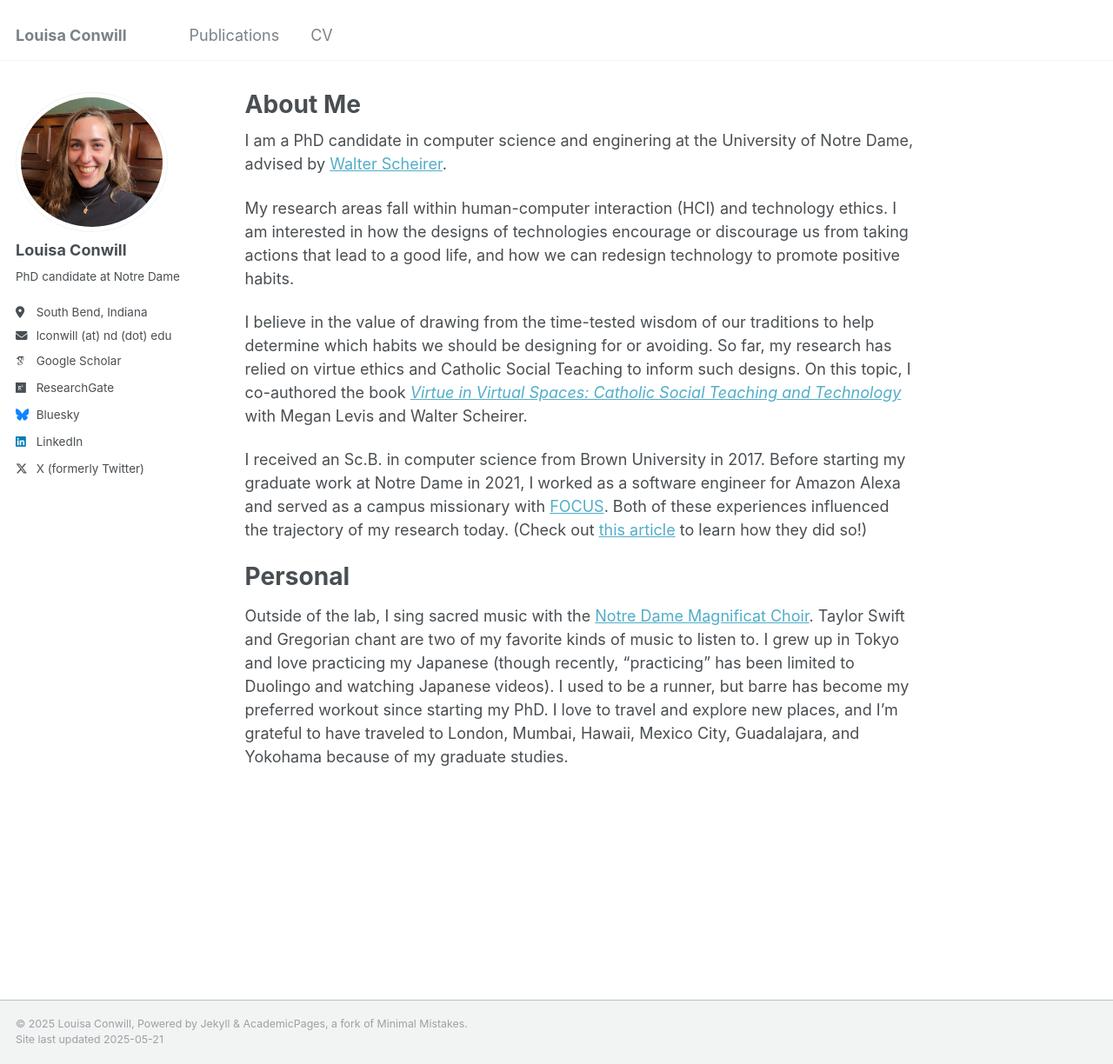
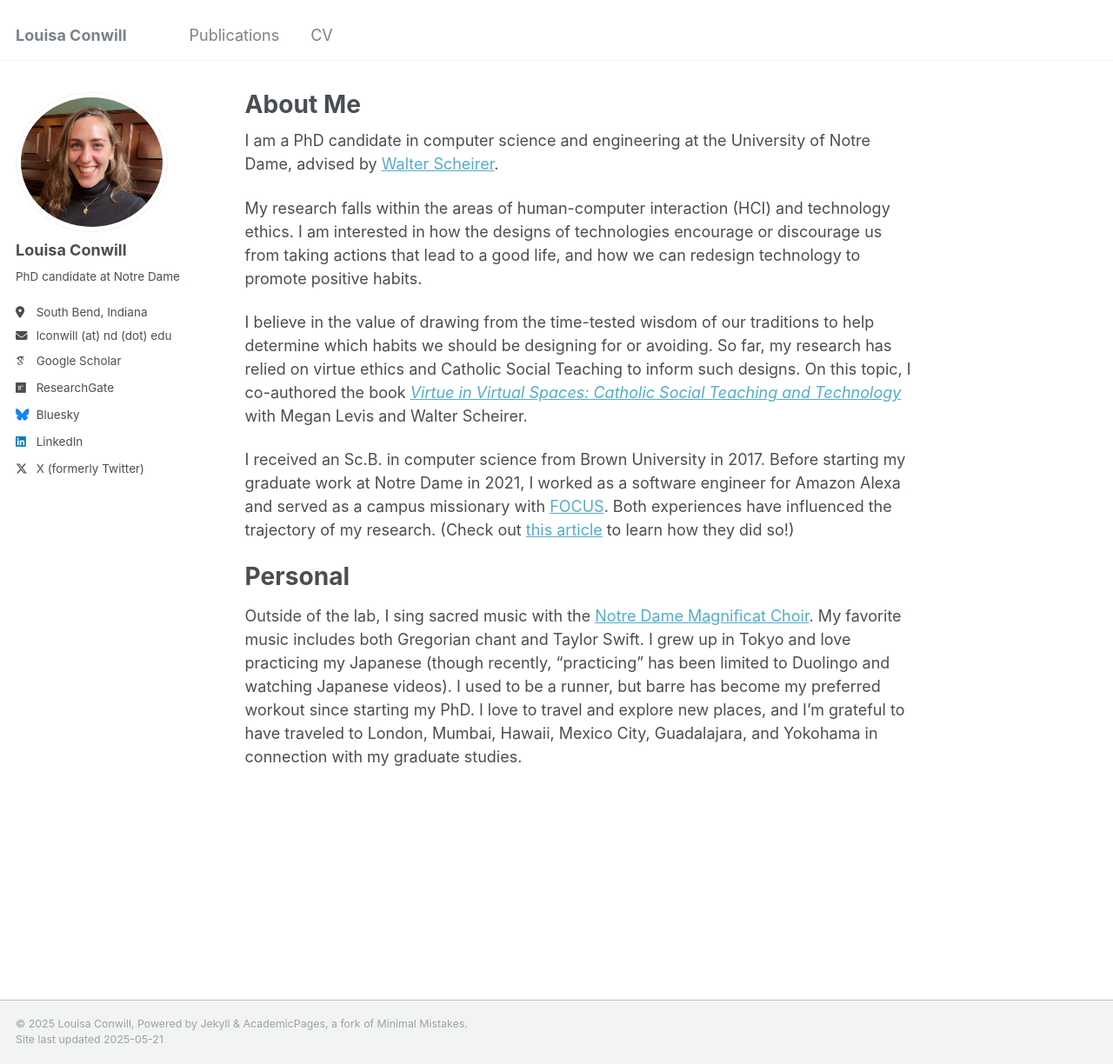
Before and after one commit to louisaconwill/louisaconwill.github.io, a Jekyll site: the page built from _pages/about.md, in a window 1280 px wide and 1224 px high. Shown: the whole window at 87% size. Built offline with Jekyll 4.4.1, drawn with Linux system fonts in a browser that asks for light colours; some web fonts are replaced.

Commit message:
Fix typo and grammatical errors on about me page

```diff
--- a/_pages/about.md
+++ b/_pages/about.md
@@ -7,15 +7,15 @@ redirect_from:
   - /about.html
 ---
 
-I am a PhD candidate in computer science and enginering at the University of Notre Dame, advised by [Walter Scheirer](https://www.wjscheirer.com).
+I am a PhD candidate in computer science and engineering at the University of Notre Dame, advised by [Walter Scheirer](https://www.wjscheirer.com).
 
-My research areas fall within human-computer interaction (HCI) and technology ethics. I am interested in how the designs of technologies encourage or discourage us from taking actions that lead to a good life, and how we can redesign technology to promote positive habits.
+My research falls within the areas of human-computer interaction (HCI) and technology ethics. I am interested in how the designs of technologies encourage or discourage us from taking actions that lead to a good life, and how we can redesign technology to promote positive habits.
 
 I believe in the value of drawing from the time-tested wisdom of our traditions to help determine which habits we should be designing for or avoiding. So far, my research has relied on virtue ethics and Catholic Social Teaching to inform such designs. On this topic, I co-authored the book [*Virtue in Virtual Spaces: Catholic Social Teaching and Technology*](https://litpress.org/Products/00269/Virtue-in-Virtual-Spaces) with Megan Levis and Walter Scheirer.
 
-I received an Sc.B. in computer science from Brown University in 2017. Before starting my graduate work at Notre Dame in 2021, I worked as a software engineer for Amazon Alexa and served as a campus missionary with [FOCUS](https://focus.org). Both of these experiences influenced the trajectory of my research today. (Check out [this article](https://churchlifejournal.nd.edu/articles/catholic-social-teaching-as-an-alternative-to-both-luddism-and-techno-optimism/) to learn how they did so!)
+I received an Sc.B. in computer science from Brown University in 2017. Before starting my graduate work at Notre Dame in 2021, I worked as a software engineer for Amazon Alexa and served as a campus missionary with [FOCUS](https://focus.org). Both experiences have influenced the trajectory of my research. (Check out [this article](https://churchlifejournal.nd.edu/articles/catholic-social-teaching-as-an-alternative-to-both-luddism-and-techno-optimism/) to learn how they did so!)
 
 
 Personal
 ======
-Outside of the lab, I sing sacred music with the [Notre Dame Magnificat Choir](https://www.youtube.com/@notredamemagnificatchoir). Taylor Swift and Gregorian chant are two of my favorite kinds of music to listen to. I grew up in Tokyo and love practicing my Japanese (though recently, "practicing" has been limited to Duolingo and watching Japanese videos). I used to be a runner, but barre has become my preferred workout since starting my PhD. I love to travel and explore new places, and I'm grateful to have traveled to London, Mumbai, Hawaii, Mexico City, Guadalajara, and Yokohama because of my graduate studies.
+Outside of the lab, I sing sacred music with the [Notre Dame Magnificat Choir](https://www.youtube.com/@notredamemagnificatchoir). My favorite music includes both Gregorian chant and Taylor Swift. I grew up in Tokyo and love practicing my Japanese (though recently, "practicing" has been limited to Duolingo and watching Japanese videos). I used to be a runner, but barre has become my preferred workout since starting my PhD. I love to travel and explore new places, and I'm grateful to have traveled to London, Mumbai, Hawaii, Mexico City, Guadalajara, and Yokohama in connection with my graduate studies.
```
